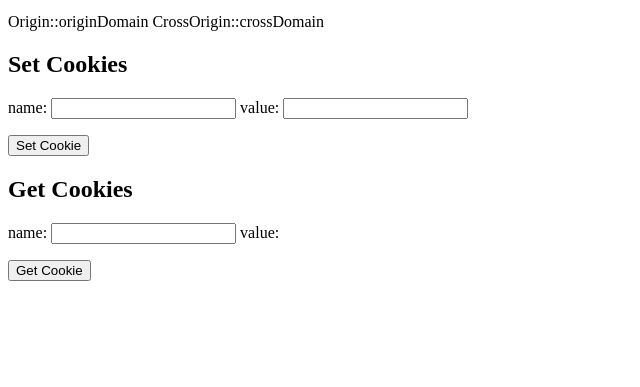
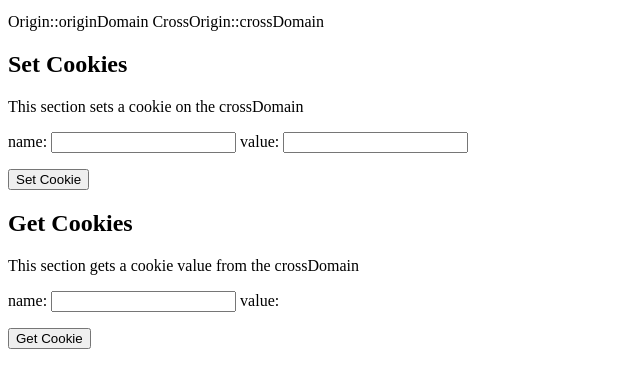
Before and after one commit to HPate-Riptide/elements-westlawnext-integration, a website: page html/elements/index.html in a window 1280 px wide. Shown: the part 101-488 px from the top of the page, without its empty margins (0-640 px from the left). Drawn offline with Linux system fonts and the light colour scheme; files whose address does not match are found by name.

Commit message:
added contest to views

```diff
--- a/html/elements/index.html
+++ b/html/elements/index.html
@@ -34,6 +34,7 @@
 </div>
 <div>
     <h2>Set Cookies</h2>
+    <p>This section sets a cookie on the crossDomain</p>
     <div>
         <label>name: <input id="cookieName"></label>
         <label>value: <input id="cookieValue"></label>
@@ -45,6 +46,7 @@
 </div>
 <div>
     <h2>Get Cookies</h2>
+    <p>This section gets a cookie value from the crossDomain</p>
     <div>
         <label>name: <input id="getCookieName"></label>
         <label>value: <span id="getCookieValue"></span></label>
```
